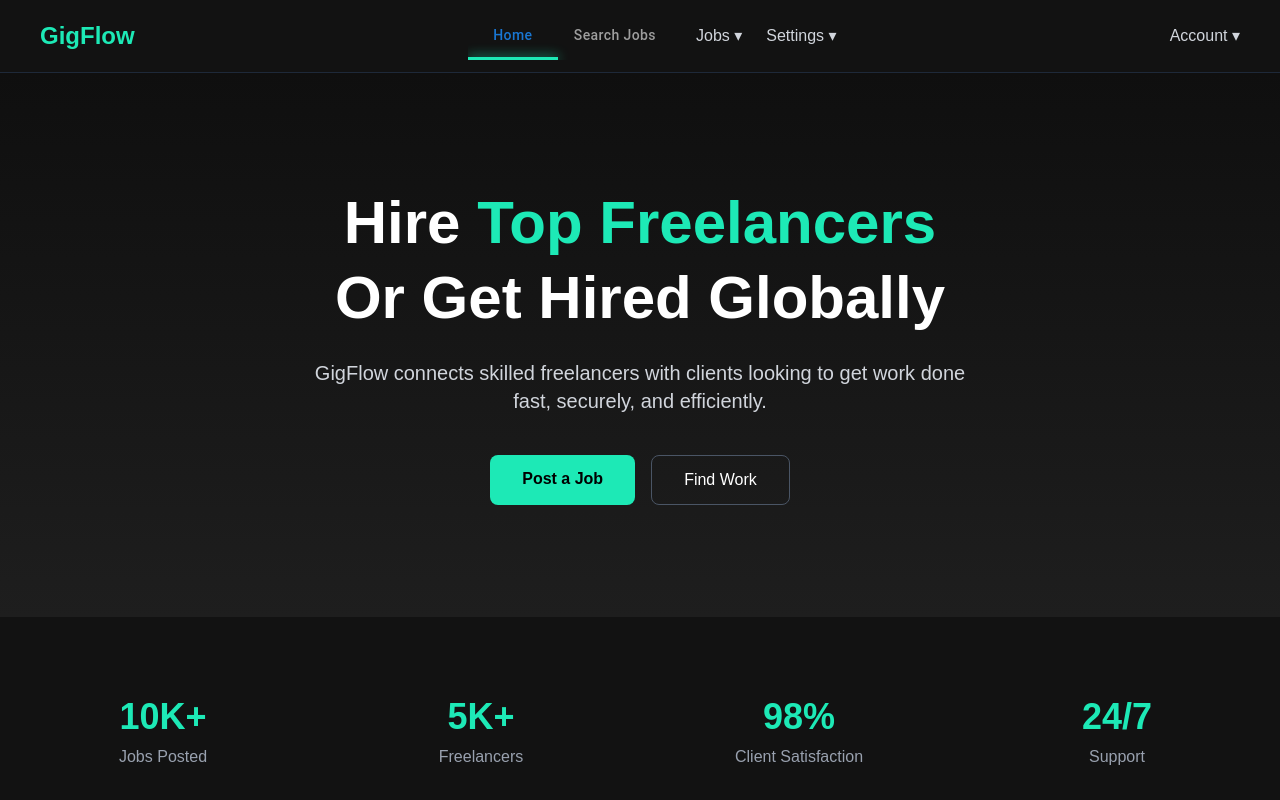
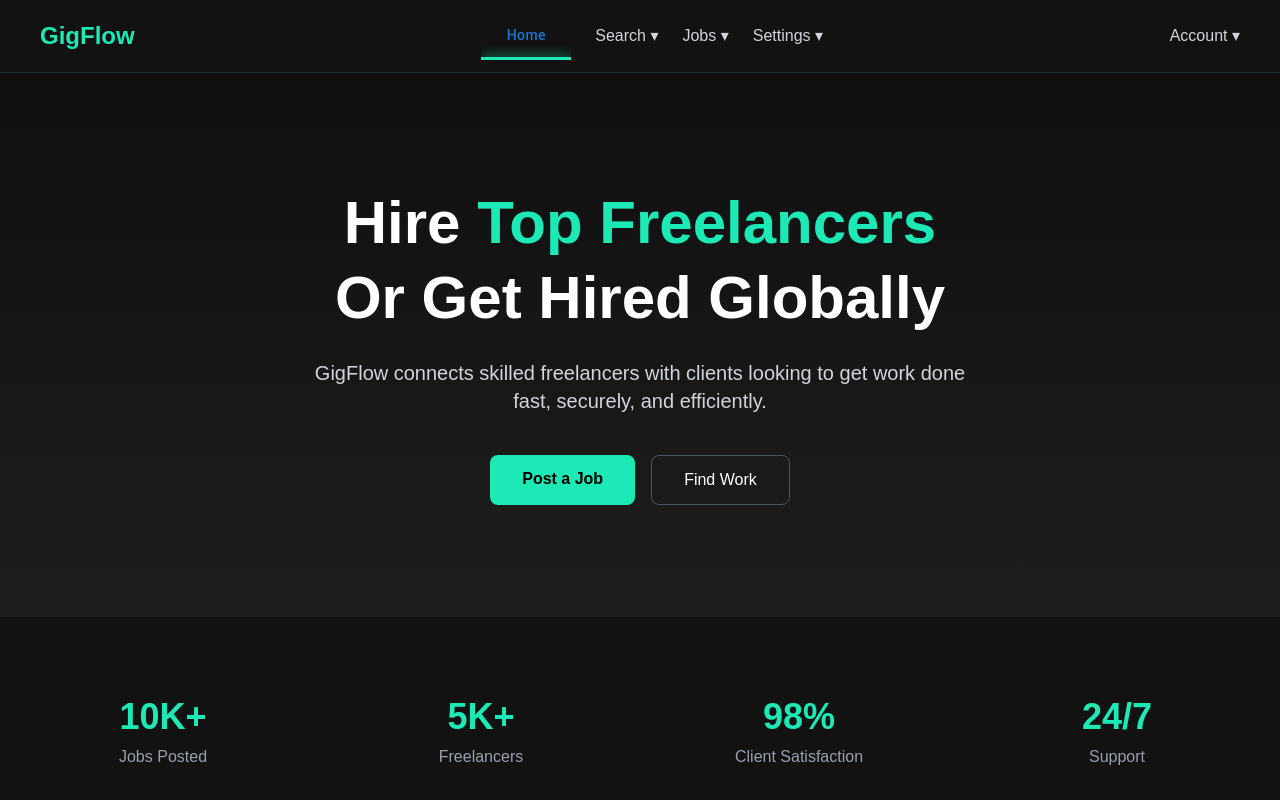
Before and after one commit to Proo2005/gigflow_front, a Next.js app: page / in a window 1280 px wide. Shown: the top 800 px of the page. Built offline with nearby package versions, Linux system fonts and the light colour scheme.

Commit message:
navbar edit

```diff
--- a/app/components/Navbar.tsx
+++ b/app/components/Navbar.tsx
@@ -17,14 +17,16 @@ export default function Navbar() {
   const [openProfile, setOpenProfile] = useState(false);
   const [openJobs, setOpenJobs] = useState(false);
   const [openSettings, setOpenSettings] = useState(false);
+  const [openSearch, setOpenSearch] = useState(false); // ✅ NEW
 
   const profileRef = useRef<HTMLDivElement>(null);
   const jobsRef = useRef<HTMLDivElement>(null);
   const settingsRef = useRef<HTMLDivElement>(null);
+  const searchRef = useRef<HTMLDivElement>(null); // ✅ NEW
 
+  // Only Home tab now
   const tabMap: Record<string, number> = {
     "/": 0,
-    "/searchjobs": 1,
   };
 
   const [tab, setTab] = useState(tabMap[pathname] ?? 0);
@@ -47,11 +49,11 @@ export default function Navbar() {
       if (jobsRef.current && !jobsRef.current.contains(e.target as Node))
         setOpenJobs(false);
 
-      if (
-        settingsRef.current &&
-        !settingsRef.current.contains(e.target as Node)
-      )
+      if (settingsRef.current && !settingsRef.current.contains(e.target as Node))
         setOpenSettings(false);
+
+      if (searchRef.current && !searchRef.current.contains(e.target as Node))
+        setOpenSearch(false);
     };
 
     document.addEventListener("mousedown", handler);
@@ -67,8 +69,7 @@ export default function Navbar() {
 
   const handleTabChange = (_: React.SyntheticEvent, newValue: number) => {
     setTab(newValue);
-    const routes = ["/", "/searchjobs"];
-    router.push(routes[newValue]);
+    router.push("/");
   };
 
   return (
@@ -105,8 +106,41 @@ export default function Navbar() {
           }}
         >
           <Tab label="Home" />
-          <Tab label="Search Jobs" />
         </Tabs>
+
+        {/* 🔍 Search Dropdown */}
+        <div className="relative" ref={searchRef}>
+          <button
+            onClick={() => setOpenSearch(!openSearch)}
+            className="text-gray-300 hover:text-[#1de9b6] font-medium"
+          >
+            Search ▾
+          </button>
+
+          {openSearch && (
+            <div className="absolute mt-2 w-44 bg-[#1e1e1e] border border-gray-700 rounded-lg shadow-lg z-50">
+              <button
+                onClick={() => {
+                  router.push("/searchjobs");
+                  setOpenSearch(false);
+                }}
+                className="block w-full text-left px-4 py-2 text-gray-300 hover:bg-[#121212]"
+              >
+                Jobs
+              </button>
+
+              <button
+                onClick={() => {
+                  router.push("/findfreelancers");
+                  setOpenSearch(false);
+                }}
+                className="block w-full text-left px-4 py-2 text-gray-300 hover:bg-[#121212]"
+              >
+                Freelancers
+              </button>
+            </div>
+          )}
+        </div>
 
         {/* Jobs Dropdown */}
         <div className="relative" ref={jobsRef}>
@@ -163,13 +197,13 @@ export default function Navbar() {
                 onClick={() => router.push("/about")}
                 className="block w-full text-left px-4 py-2 text-gray-300 hover:bg-[#121212]"
               >
-                About-Us
+                About Us
               </button>
               <button
                 onClick={() => router.push("/contact")}
                 className="block w-full text-left px-4 py-2 text-gray-300 hover:bg-[#121212]"
               >
-                Contact-Us
+                Contact Us
               </button>
               <button
                 onClick={() => router.push("/help")}
--- a/app/freelancerdetails/page.tsx
+++ b/app/freelancerdetails/page.tsx
@@ -118,6 +118,10 @@ export default function FindFreelancersPage() {
                 <span className="text-gray-400">Role:</span>{" "}
                 {selected.userType || "Freelancer"}
               </p>
+              <p>
+                <span className="text-gray-400">User contact:</span>{" "}
+                {selected.email}
+              </p>
             </div>
 
             <button
--- a/package.json
+++ b/package.json
@@ -12,6 +12,7 @@
     "@emotion/react": "^11.14.0",
     "@emotion/styled": "^11.14.1",
     "@mui/material": "^7.3.7",
+    "lightswind": "^3.1.20",
     "next": "16.1.1",
     "react": "19.2.3",
     "react-dom": "19.2.3"
```
Also changed, not shown: 1 other file (tests, documents, lock files or other folders).
